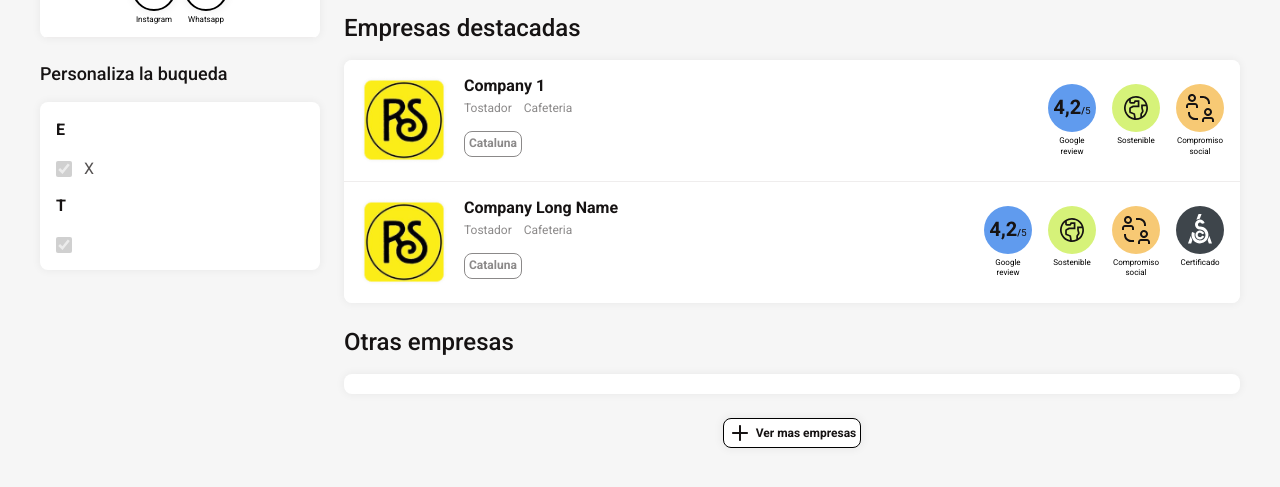
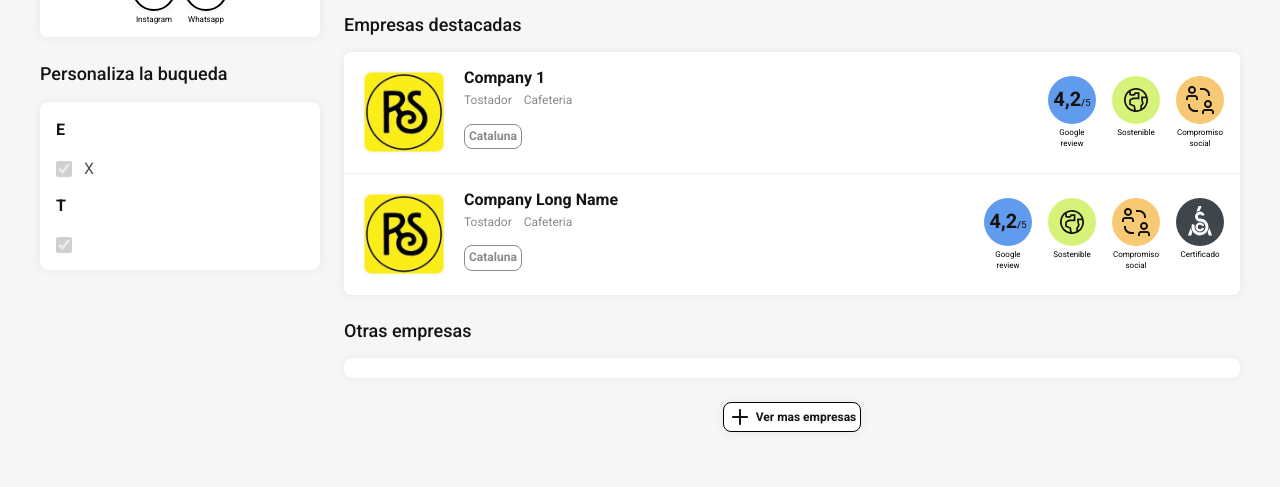
Before and after one commit to wuwanahq/wuwana2, a PHP site: page /Wuwana/homepage/view.php in a window 1280 px wide. Shown: the part 313-800 px from the top of the page. Run offline with PHP 8.4, Linux system fonts and the light colour scheme; data that the repository does not hold is empty; some libraries are stand-ins or nearby versions.

Commit message:
fixed h1 styling

```diff
--- a/homepage/view.php
+++ b/homepage/view.php
@@ -117,7 +117,7 @@
 				</div>
 			</div>
 
-			<h1>Empresas destacadas</h1>
+			<h2>Empresas destacadas</h2>
 			<div class="Box">
 				<a class="NoStyle" href="company">
 					<div class="Card">
@@ -187,7 +187,7 @@
 					</div>
 				</a>
 			</div>
-			<h1>Otras empresas</h1>
+			<h2>Otras empresas</h2>
 			<div class="Box">
 				<?php
 					$counter = count($companies);
--- a/static/style.css
+++ b/static/style.css
@@ -374,6 +374,10 @@ dd {
 	align-items: center;
 	padding-bottom: 8px}
 
+	.Box.Profile h1 {
+		line-height: 1.1;
+	}
+
 .Box.Filter {
 	overflow-y: scroll}
 
```
